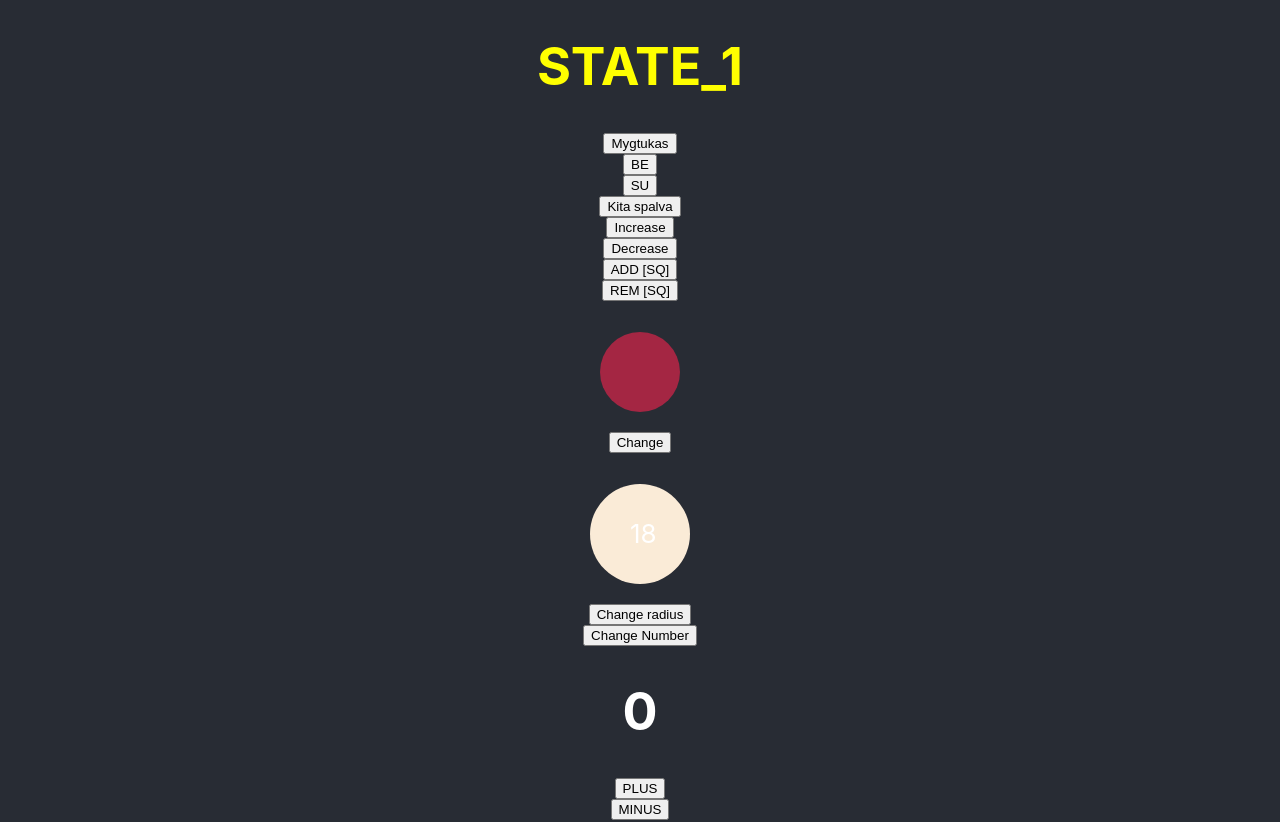
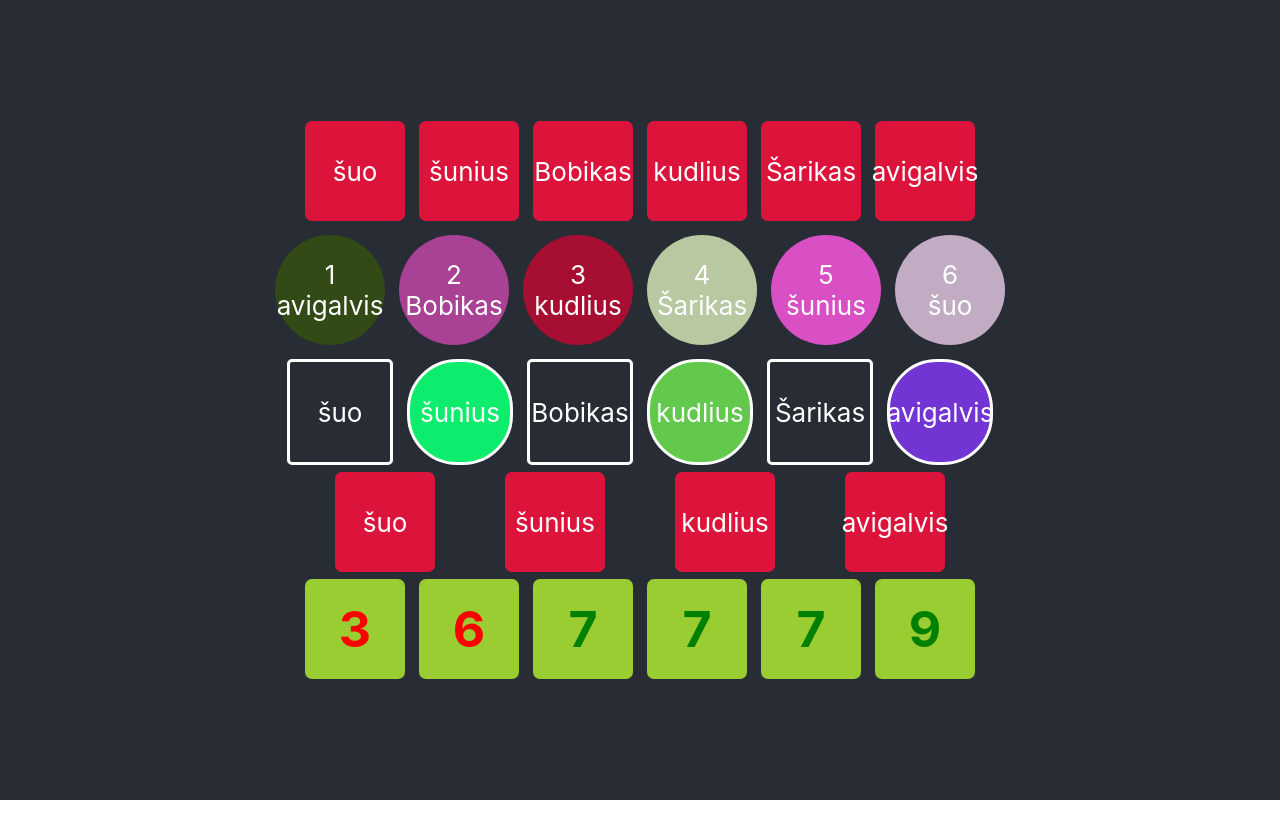
Before and after one commit to Kristle22/lamos, a React (Create React App) app in the folder my-app/: page / in a window 1280 px wide. Shown: the top 822 px of the page. After the commit the page ends 800 px from the top, so only its background shows below. Built offline with nearby package versions, Linux system fonts and the light colour scheme.

Commit message:
Base List

```diff
--- a/my-app/src/App.jsx
+++ b/my-app/src/App.jsx
@@ -1,92 +1,21 @@
-import { useState } from 'react';
 import './App.css';
-import randColor from './FUNCTIONS/randColor';
-import Apskritimas from './Components/010/Apskritimas';
-import RandomNumbers from './Components/010/RandomNumbers';
-import PlusMinus from './Components/010/PlusMinus';
-import AddSquares from './Components/010/AddSquares';
-import ChangeReset from './Components/010/ChangeReset';
+import Dogs from './Components/010_BaseList/Dogs';
+import OddEven from './Components/010_BaseList/OddEven';
+import SortedDogs from './Components/010_BaseList/SortedDogs';
+import CapitalGone from './Components/010_BaseList/CapitalGone';
+import NameLen from './Components/010_BaseList/NameLen';
 
 function App() {
-  const [spalva, setSpalva] = useState('yellow');
-
-  const keistiSpalva = () => {
-    // const nauja = spalva === 'yellow' ? 'pink' : 'yellow'; BLOGAI!!!!!
-    setSpalva((senojiSpalva) =>
-      senojiSpalva === 'yellow' ? 'pink' : 'yellow'
-    );
-    // console.log(spalva);
-  };
-
-  const [number, setNumber] = useState(1);
-
-  const increaseNumber = () => {
-    setNumber((initialNumber) => initialNumber + 1);
-  };
-
-  const decreaseNumber = () => {
-    setNumber((initialNumber) => initialNumber - 1);
-  };
-
-  const [square, setSquare] = useState([]);
-
-  const addSquares = () => {
-    setSquare((sq) => [...sq, randColor()]);
-  };
-
-  const remSquares = () => {
-    setSquare((sq) => sq.slice(1));
-  };
-
-  const mygtukas = () => {
-    // console.log('Aš gražus mygtukas');
-    return mygtukoBrolis;
-  };
-
-  const mygtukoBrolis = () => {
-    console.log('Aš gražus mygtuko brolis');
-  };
-
-  const beArgumentu = () => {
-    console.log('beArgumentu');
-  };
-
-  const suArgumentu = (ka) => {
-    console.log('suArgumentu: ' + ka);
-  };
-
   return (
     <div className='App'>
       <header className='App-header'>
-        <h1 style={{ color: spalva }}>STATE_{number}</h1>
-
-        <div className='kvc'>
-          {square.map((sq, i) => (
-            <div className='kv' key={i} style={{ backgroundColor: sq }}>
-              {i}
-            </div>
-          ))}
-        </div>
-        <button onClick={mygtukas}>Mygtukas</button>
-        <button onClick={beArgumentu}>BE</button>
-        <button onClick={() => suArgumentu('labas')}>SU</button>
-        <button onClick={keistiSpalva}>Kita spalva</button>
-        <button onClick={increaseNumber}>Increase</button>
-        <button onClick={decreaseNumber}>Decrease</button>
-        <button onClick={addSquares}>ADD [SQ]</button>
-        <button onClick={remSquares}>REM [SQ]</button>
-        <br />
-        <Apskritimas color={randColor()} />
-        <br />
-        <RandomNumbers wh='20px' c='20px' />
-        <PlusMinus />
-        <br />
-        <AddSquares color='blue' />
-        <br />
-        <ChangeReset red='red' blue='blue' />
+        <Dogs w='100px' h='100px' />
+        <SortedDogs r='110px' />
+        <OddEven wh='100px' />
+        <CapitalGone wh='100px' />
+        <NameLen wh='100px' />
       </header>
     </div>
   );
 }
-
 export default App;
--- /dev/null
+++ b/my-app/src/Components/010_BaseList/CapitalGone.jsx
@@ -0,0 +1,25 @@
+function CapitalGone({ wh }) {
+  const dogs = ['šuo', 'šunius', 'Bobikas', 'kudlius', 'Šarikas', 'avigalvis'];
+
+  return (
+    <>
+      <div className='kvc'>
+        {dogs.map((dog, i) =>
+          dog.toLowerCase() === dog ? (
+            <div
+              className='kv'
+              key={i}
+              style={{ width: wh, height: wh, margin: '0 35px' }}
+            >
+              {dog}
+            </div>
+          ) : (
+            ''
+          )
+        )}
+      </div>
+    </>
+  );
+}
+
+export default CapitalGone;
--- /dev/null
+++ b/my-app/src/Components/010_BaseList/Dogs.jsx
@@ -0,0 +1,17 @@
+function Dogs({ w, h }) {
+  const dogs = ['šuo', 'šunius', 'Bobikas', 'kudlius', 'Šarikas', 'avigalvis'];
+
+  return (
+    <>
+      <div className='kvc'>
+        {dogs.map((dog, i) => (
+          <div className='kv' key={i} style={{ width: w, height: h }}>
+            {dog}
+          </div>
+        ))}
+      </div>
+    </>
+  );
+}
+
+export default Dogs;
--- /dev/null
+++ b/my-app/src/Components/010_BaseList/NameLen.jsx
@@ -0,0 +1,28 @@
+function NameLen({ wh }) {
+  const dogs = ['šuo', 'šunius', 'Bobikas', 'kudlius', 'Šarikas', 'avigalvis'];
+
+  return (
+    <>
+      <div className='kvc'>
+        {dogs.map((dog, i) => (
+          <div
+            className='kv'
+            key={i}
+            style={{
+              color: dog.length > 6 ? 'green' : 'red',
+              backgroundColor: 'yellowgreen',
+              width: wh,
+              height: wh,
+              fontSize: '50px',
+              fontWeight: '700',
+            }}
+          >
+            {dog.length}
+          </div>
+        ))}
+      </div>
+    </>
+  );
+}
+
+export default NameLen;
--- /dev/null
+++ b/my-app/src/Components/010_BaseList/OddEven.jsx
@@ -0,0 +1,29 @@
+import randColor from '../../FUNCTIONS/randColor';
+
+function OddEven({ wh }) {
+  const dogs = ['šuo', 'šunius', 'Bobikas', 'kudlius', 'Šarikas', 'avigalvis'];
+
+  return (
+    <>
+      <div className='kvc'>
+        {dogs.map((dog, i) => (
+          <div
+            className='kv'
+            key={i}
+            style={{
+              border: '3px solid white',
+              borderRadius: i % 2 ? 50 : 5,
+              backgroundColor: i % 2 ? randColor() : 'transparent',
+              width: wh,
+              height: wh,
+            }}
+          >
+            {dog}
+          </div>
+        ))}
+      </div>
+    </>
+  );
+}
+
+export default OddEven;
--- /dev/null
+++ b/my-app/src/Components/010_BaseList/SortedDogs.jsx
@@ -0,0 +1,34 @@
+import '../../FUNCTIONS/randColor';
+import randColor from '../../FUNCTIONS/randColor';
+
+function SortedDogs({ r }) {
+  const dogs = ['šuo', 'šunius', 'Bobikas', 'kudlius', 'Šarikas', 'avigalvis'];
+
+  dogs.sort((a, b) => b.length - a.length);
+
+  return (
+    <>
+      <div className='kvc'>
+        {dogs.map((dog, i) => (
+          <div
+            className='kv'
+            key={i}
+            style={{
+              display: 'flex',
+              flexDirection: 'column',
+              borderRadius: '50%',
+              backgroundColor: randColor(),
+              width: r,
+              height: r,
+            }}
+          >
+            <span>{i + 1}</span>
+            {dog}
+          </div>
+        ))}
+      </div>
+    </>
+  );
+}
+
+export default SortedDogs;
```
Also changed, not shown: my-app/src/App_ClassState.jsx (added, +92 -0 lines), my-app/src/Components/010_State/AddSquares.jsx (renamed from my-app/src/Components/010/AddSquares.jsx), my-app/src/Components/010_State/Apskritimas.jsx (renamed from my-app/src/Components/010/Apskritimas.jsx), my-app/src/Components/010_State/ChangeReset.jsx (renamed from my-app/src/Components/010/ChangeReset.jsx), my-app/src/Components/010_State/PlusMinus.jsx (renamed from my-app/src/Components/010/PlusMinus.jsx), my-app/src/Components/010_State/RandomNumbers.jsx (renamed from my-app/src/Components/010/RandomNumbers.jsx).
